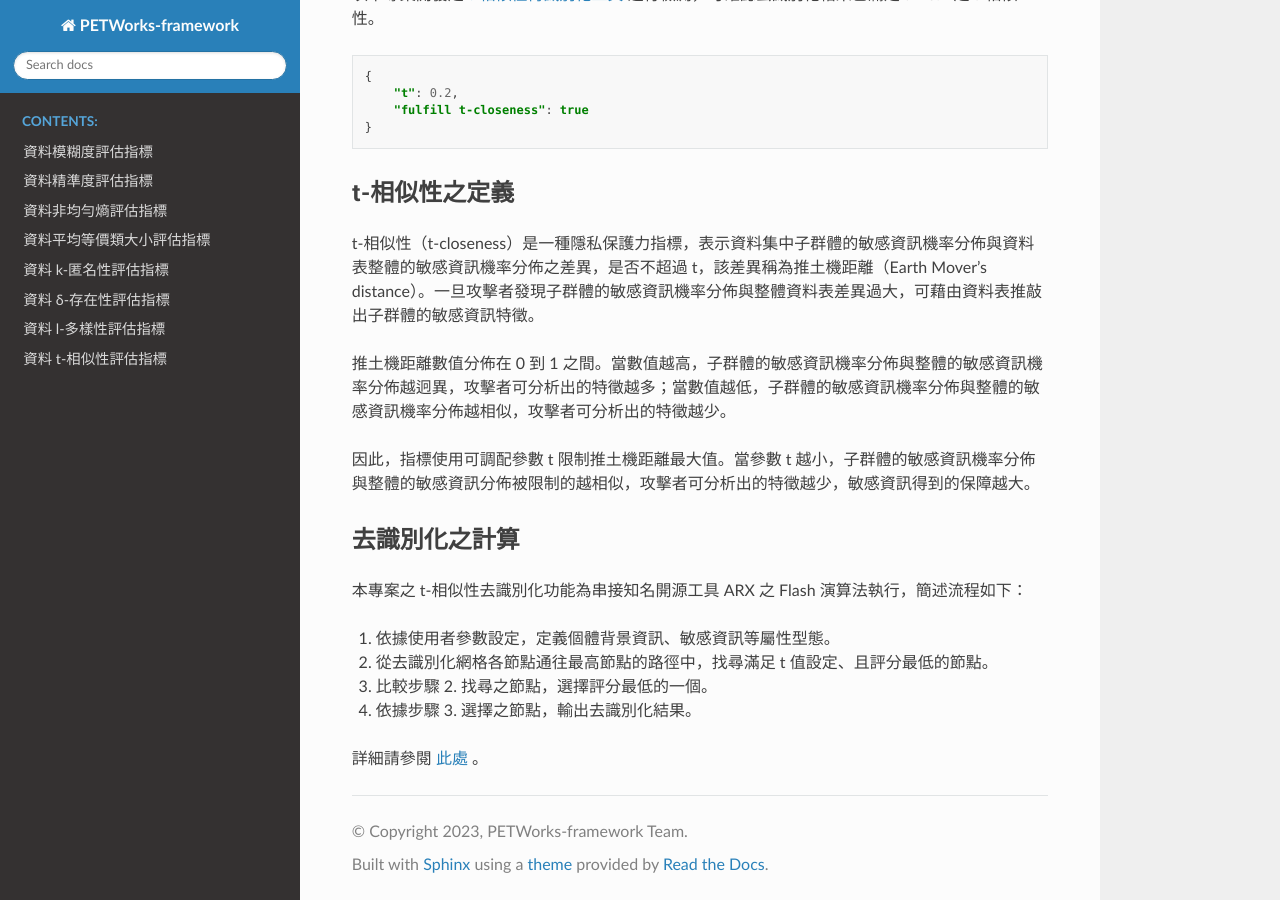
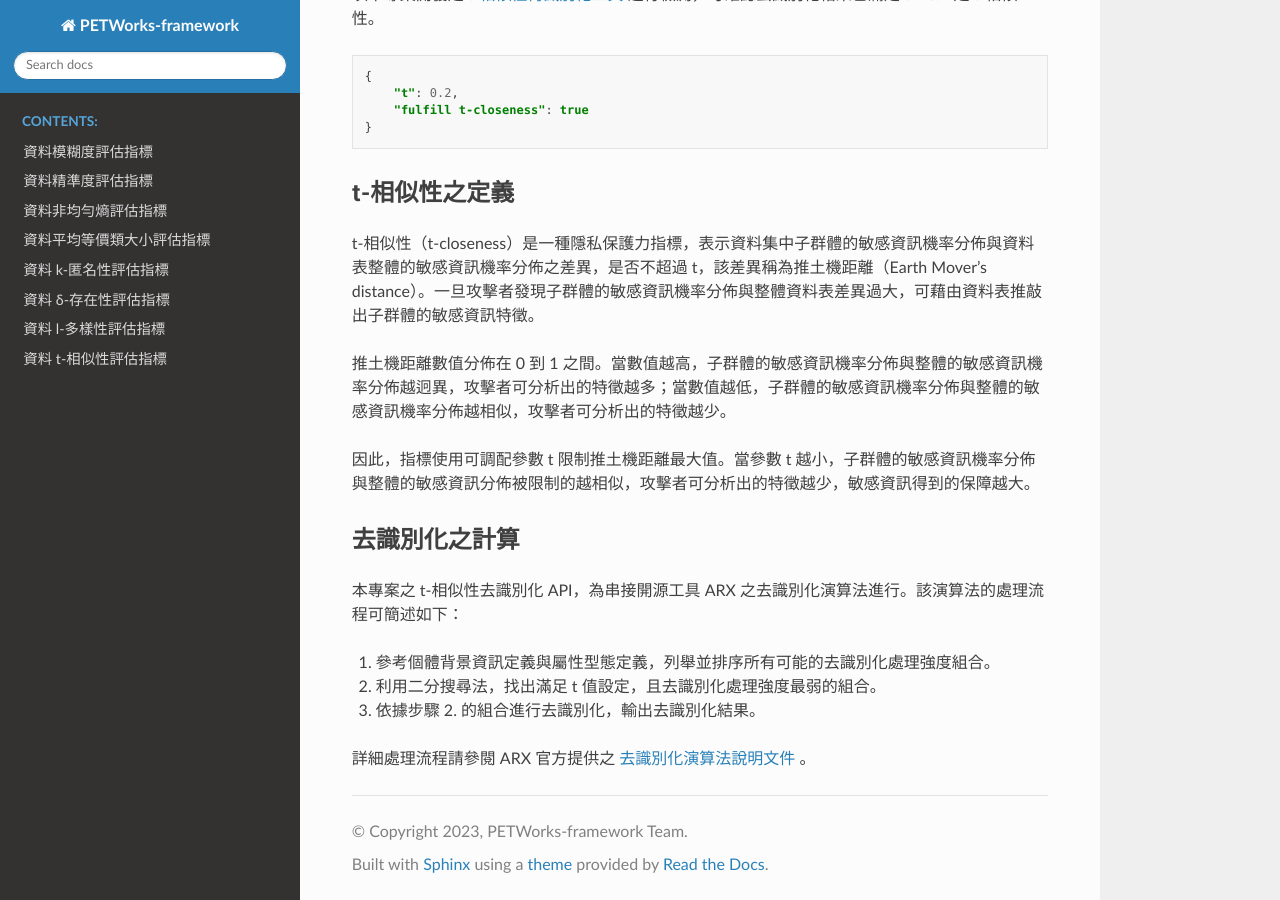
Before and after one commit to quark-engine/PETWorks-DOC, a Sphinx documentation site: the page built from docs/source/t-closeness_de-identify.rst, in a window 1280 px wide and 900 px high, scrolled down 1608 px. Built offline with Sphinx 7.4.7 and the Read the Docs theme 2.0.0, drawn with Linux system fonts in a browser that asks for light colours; some of the changed text lies outside the part shown.

Commit message:
Update t-closeness_de-identify.rst

```diff
--- a/docs/source/t-closeness_de-identify.rst
+++ b/docs/source/t-closeness_de-identify.rst
@@ -102,11 +102,10 @@ t-相似性（t-closeness）是一種隱私保護力指標，表示資料集中
 去識別化之計算
 ---------------------------
 
-本專案之 t-相似性去識別化功能為串接知名開源工具 ARX 之 Flash 演算法執行，簡述流程如下：
+本專案之 t-相似性去識別化 API，為串接開源工具 ARX 之去識別化演算法進行。該演算法的處理流程可簡述如下：
 
-1. 依據使用者參數設定，定義個體背景資訊、敏感資訊等屬性型態。
-2. 從去識別化網格各節點通往最高節點的路徑中，找尋滿足 t 值設定、且評分最低的節點。
-3. 比較步驟 2. 找尋之節點，選擇評分最低的一個。
-4. 依據步驟 3. 選擇之節點，輸出去識別化結果。
+1. 參考個體背景資訊定義與屬性型態定義，列舉並排序所有可能的去識別化處理強度組合。
+2. 利用二分搜尋法，找出滿足 t 值設定，且去識別化處理強度最弱的組合。
+3. 依據步驟 2. 的組合進行去識別化，輸出去識別化結果。
 
-詳細請參閱 `此處 <https://hackmd.io/_m52ikVaS1GujvowVEmPFA>`_ 。
+詳細處理流程請參閱 ARX 官方提供之 `去識別化演算法說明文件 <https://arx.deidentifier.org/development/algorithms/>`_ 。
```
Also changed, not shown: other parts of docs/source/t-closeness_de-identify.rst (+2 -2 lines).
